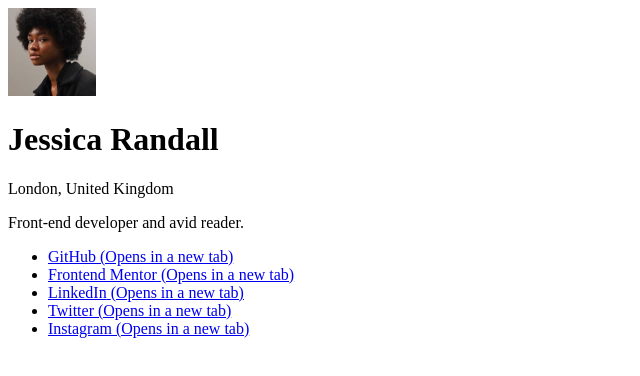
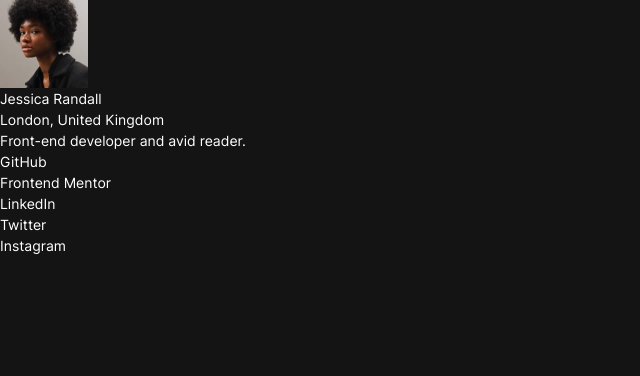
Before and after one commit to dionysia-lemonaki/social-links-profile, a React (Vite) app: page / in a window 1280 px wide. Shown: the top 376 px of the page, without its empty margins (0-640 px from the left). Built offline with nearby package versions, Linux system fonts and the light colour scheme.

Commit message:
Add global styles

```diff
--- a/src/index.css
+++ b/src/index.css
@@ -0,0 +1,18 @@
+@import "tailwindcss";
+
+@font-face {
+  font-family: "Inter";
+  font-style: normal;
+  font-weight: 100 900;
+  font-display: swap;
+  src: url("./assets/fonts/Inter-VariableFont.woff2") format("woff2");
+}
+
+@theme {
+  --font-inter: "Inter", sans-serif;
+  --color-grey-900: hsl(0 0% 8%);
+}
+
+body {
+  @apply bg-grey-900 text-white font-inter text-sm font-normal leading-normal;
+}
--- a/src/main.tsx
+++ b/src/main.tsx
@@ -1,6 +1,7 @@
 import { StrictMode } from "react";
 import { createRoot } from "react-dom/client";
 import App from "./App";
+import "./index.css";
 
 const rootElement = document.querySelector("#root");
 
```
